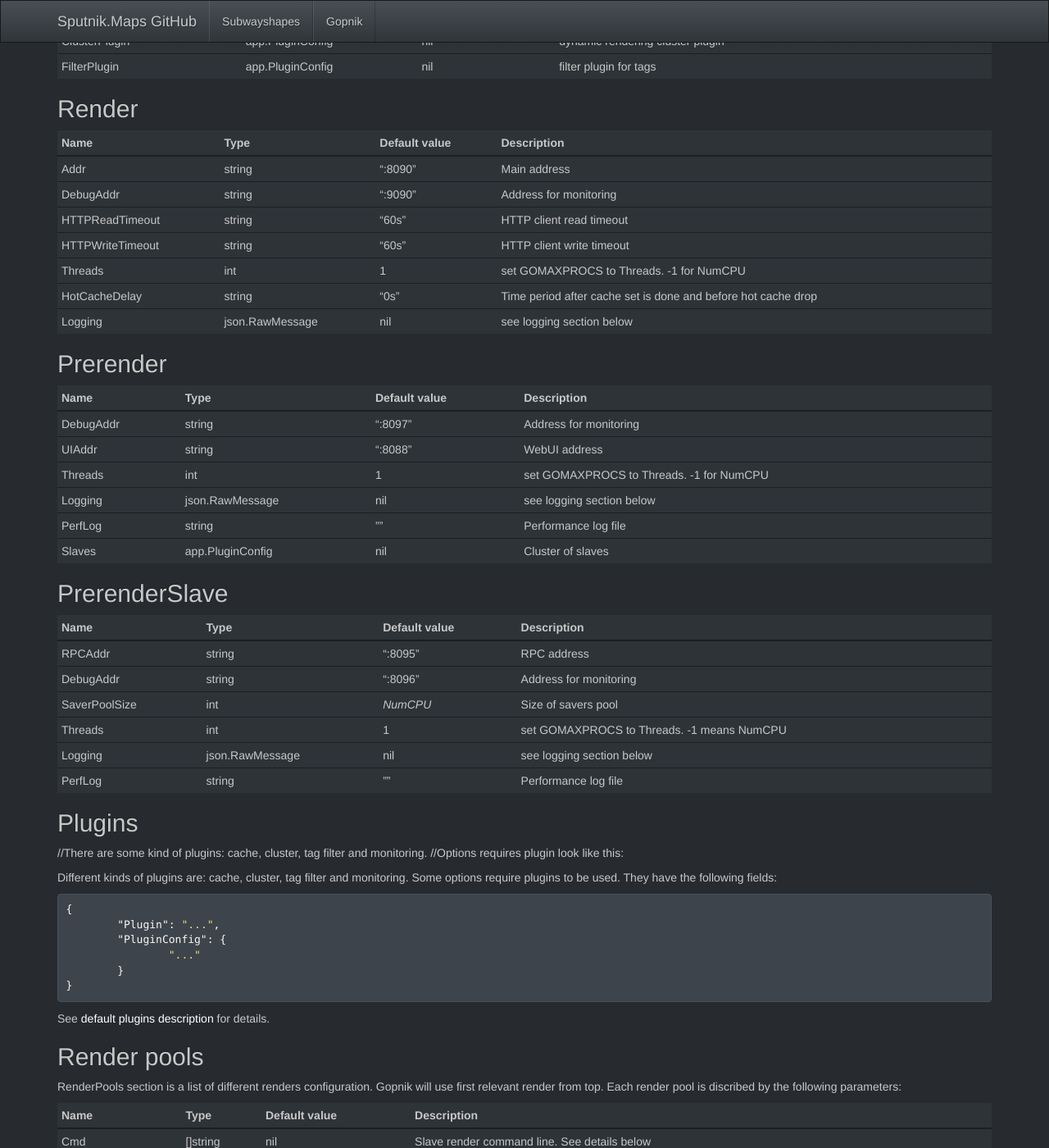
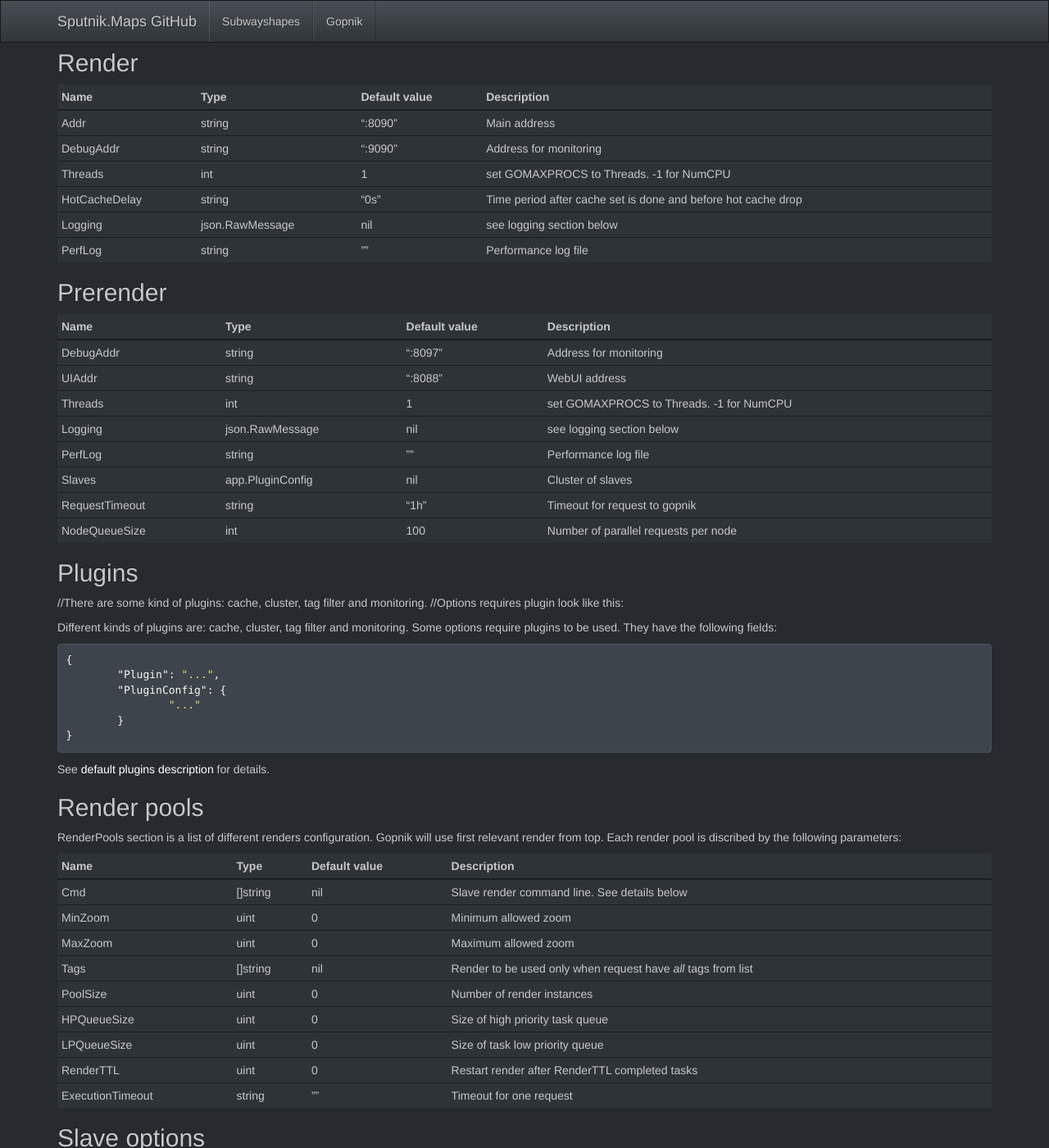
Before and after one commit to sputnik-maps/sputnik-maps.github.io, a Jekyll site: the page built from gopnik/configuration.md, in a window 1280 px wide and 1400 px high, scrolled down 1454 px. Shown: the whole window at 82% size. Built offline with Jekyll 4.4.1, drawn with Linux system fonts in a browser that asks for light colours; Markdown is read by kramdown in place of the engine named in the settings; some of the changed text lies outside the part shown.

Commit message:
Gopnik docs updated

```diff
--- a/gopnik/configuration.md
+++ b/gopnik/configuration.md
@@ -34,9 +34,6 @@ One config can be used for all daemons and utilities, or separate configs can be
 		"..."
 	},
 	"Prerender": {
-		"..."
-	},
-	"PrerenderSlave": {
 		"..."
 	},
 
@@ -87,34 +84,24 @@ Dispatcher parameters:
  ---------------- | ---------------- | ------------- | ---------------------------------------------------------------
  Addr             | string           | ":8090"       | Main address
  DebugAddr        | string           | ":9090"       | Address for monitoring
- HTTPReadTimeout  | string           | "60s"         | HTTP client read timeout
- HTTPWriteTimeout | string           | "60s"         | HTTP client write timeout
  Threads          | int              | 1             | set GOMAXPROCS to Threads. -1 for NumCPU
  HotCacheDelay    | string           | "0s"          | Time period after cache set is done and before hot cache drop
  Logging          | json.RawMessage  | nil           | see logging section below
+ PerfLog          | string           | ""            | Performance log file
 
 
 ## Prerender
 
- Name      | Type             | Default value | Description
- --------- | ---------------- | ------------- | ----------------------------------
- DebugAddr | string           | ":8097"       | Address for monitoring
- UIAddr    | string           | ":8088"       | WebUI address
- Threads   | int              | 1             | set GOMAXPROCS to Threads. -1 for NumCPU
- Logging   | json.RawMessage  | nil           | see logging section below
- PerfLog   | string           | ""            | Performance log file
- Slaves    | app.PluginConfig | nil           | Cluster of slaves
-
-## PrerenderSlave
-
- Name          | Type             | Default value | Description
- ------------- | ---------------- | ------------- | ----------------------------------
- RPCAddr       | string           | ":8095"       | RPC address
- DebugAddr     | string           | ":8096"       | Address for monitoring
- SaverPoolSize | int              | _NumCPU_      | Size of savers pool
- Threads       | int              | 1             | set GOMAXPROCS to Threads. -1 means NumCPU
- Logging       | json.RawMessage  | nil           | see logging section below
- PerfLog       | string           | ""            | Performance log file
+ Name           | Type             | Default value | Description
+ -------------- | ---------------- | ------------- | ----------------------------------
+ DebugAddr      | string           | ":8097"       | Address for monitoring
+ UIAddr         | string           | ":8088"       | WebUI address
+ Threads        | int              | 1             | set GOMAXPROCS to Threads. -1 for NumCPU
+ Logging        | json.RawMessage  | nil           | see logging section below
+ PerfLog        | string           | ""            | Performance log file
+ Slaves         | app.PluginConfig | nil           | Cluster of slaves
+ RequestTimeout | string           | "1h"          | Timeout for request to gopnik
+ NodeQueueSize  | int              | 100           | Number of parallel requests per node
 
 ## Plugins
 
@@ -141,15 +128,17 @@ RenderPools section is a list of different renders configuration.
 Gopnik will use first relevant render from top.
 Each render pool is discribed by the following parameters:
 
- Name      | Type     | Default value  | Description
- --------  | -------- | -------------- | --------------------------------------------------------
- Cmd       | []string | nil            | Slave render command line. See details below
- MinZoom   | uint     | 0              | Minimum allowed zoom
- MaxZoom   | uint     | 0              | Maximum allowed zoom
- Tags      | []string | nil            | Render to be used only when request have _all_ tags from list
- PoolSize  | uint     | 0              | Number of render instances
- QueueSize | uint     | 0              | Size of task queue
- RenderTTL | uint     | 0              | Restart render after RenderTTL completed tasks
+ Name             | Type     | Default value  | Description
+ ---------------  | -------- | -------------- | --------------------------------------------------------
+ Cmd              | []string | nil            | Slave render command line. See details below
+ MinZoom          | uint     | 0              | Minimum allowed zoom
+ MaxZoom          | uint     | 0              | Maximum allowed zoom
+ Tags             | []string | nil            | Render to be used only when request have _all_ tags from list
+ PoolSize         | uint     | 0              | Number of render instances
+ HPQueueSize      | uint     | 0              | Size of high priority task queue
+ LPQueueSize      | uint     | 0              | Size of task low priority queue
+ RenderTTL        | uint     | 0              | Restart render after RenderTTL completed tasks
+ ExecutionTimeout | string   | ""             | Timeout for one request
 
 ## Slave options
 
```
Also changed, not shown: other parts of gopnik/configuration.md (+1 -0 lines), gopnik/index.md (+1 -1 lines), gopnik/installation.md (+10 -4 lines), gopnik/utils.md (+10 -8 lines), gopnik/img/prerender.png.
